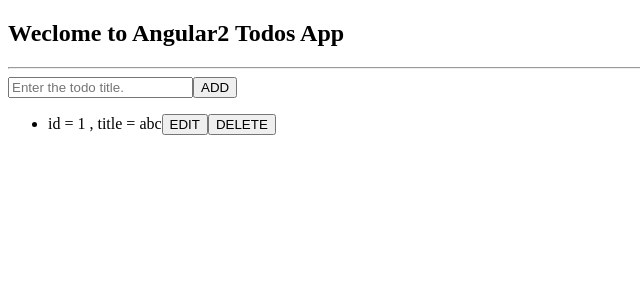
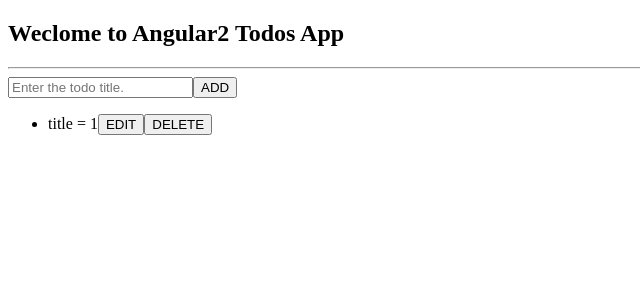
Before and after one commit to nalin-adhikari/angular2-todos, an Angular app: page / in a window 1280 px wide. Shown: the top 300 px of the page, without its empty margins (0-640 px from the left). Built offline with nearby package versions, Linux system fonts and the light colour scheme.

Commit message:
todo class updated

```diff
--- a/src/app/domain/todo.ts
+++ b/src/app/domain/todo.ts
@@ -1,19 +1,9 @@
 export class Todo {
 
-	id: string;
 	title: string;
 
-	constructor(id,title){
-		this.id = id;
+	constructor(title){
 		this.title = title;
-	}
-
-	getId():string{
-		return this.id;
-	}
-
-	setId(id){
-		this.id = id;
 	}
 
 	getTitle():string{
@@ -25,6 +15,6 @@ export class Todo {
 	}
 
 	toString(){
-		return "id = "+this.id+" , title = "+this.title;
+		return "title = "+this.title;
 	}
 }
```
